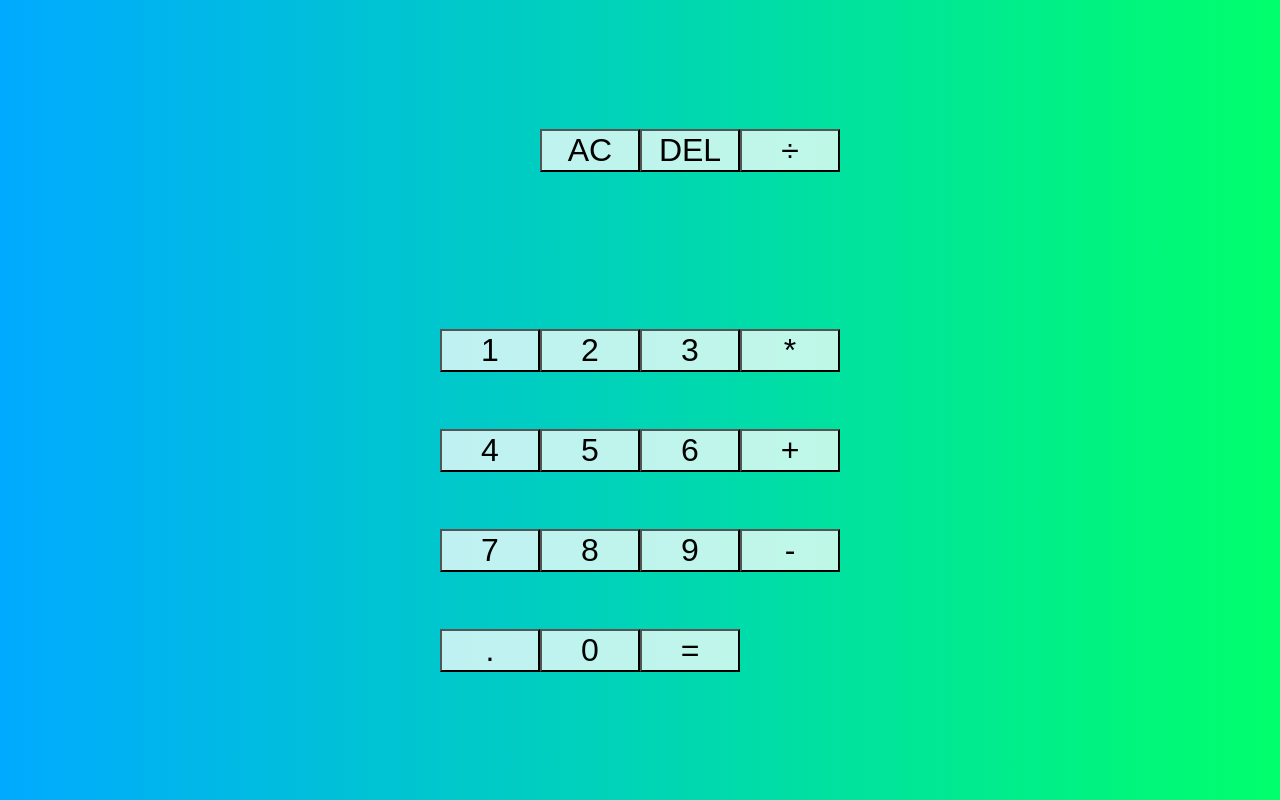
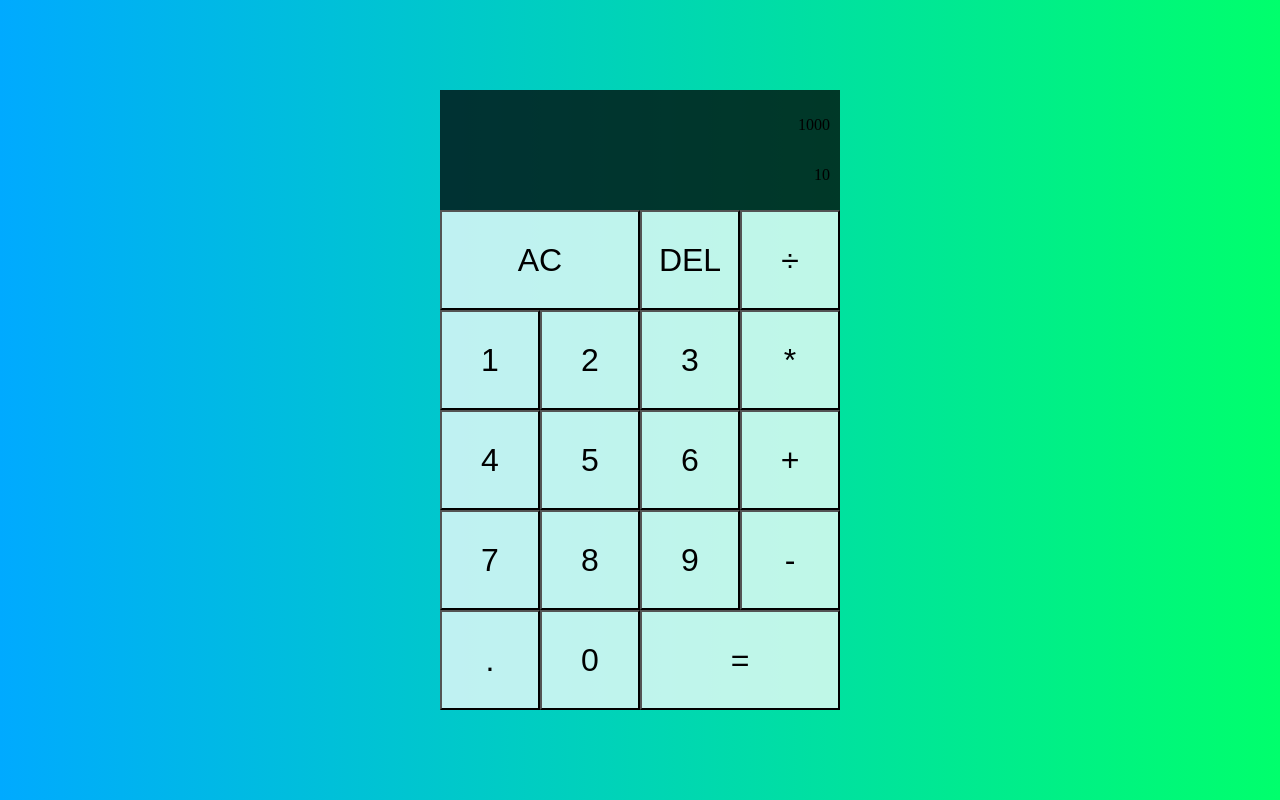
Before and after one commit to IanSani/GO2COD_WD_03, a plain HTML site: page index.html in a window 1280 px wide. Drawn offline with Linux system fonts and the light colour scheme.

Commit message:
Added more styling

```diff
--- a/index.html
+++ b/index.html
@@ -9,8 +9,8 @@
 <body>
     <div class="calculator-grid">
         <div class="output">
-            <div class="previous-operand"></div>
-            <div class="current-operand"></div>
+            <div class="previous-operand">1000</div>
+            <div class="current-operand">10</div>
         </div>
         <button class="span-two">AC</button>
         <button>DEL</button>
--- a/styles.css
+++ b/styles.css
@@ -9,7 +9,7 @@ body{
 }
 .calculator-grid{
     display:grid;
-    align-items: center;
+    align-content: center;
     justify-content: center;
     min-height: 100vh;
     grid-template-columns: repeat(4,100px);
@@ -21,3 +21,21 @@ body{
     border: 1 px solid;
     font-size: 2rem;
 }
+.calculator-grid button:hover{
+    background: rgba(255,255,255,90%)
+}
+.span-two{
+    grid-column: span 2;
+}
+.output{
+    grid-column: 1/-1;
+    background-color: rgba(0,0,0,75%);
+    display: flex;
+    flex-direction: column;
+    justify-content: space-around;
+    padding: 10px;
+    align-items: flex-end;
+    word-wrap: break-word;
+    word-break: break-all;
+
+}
```
